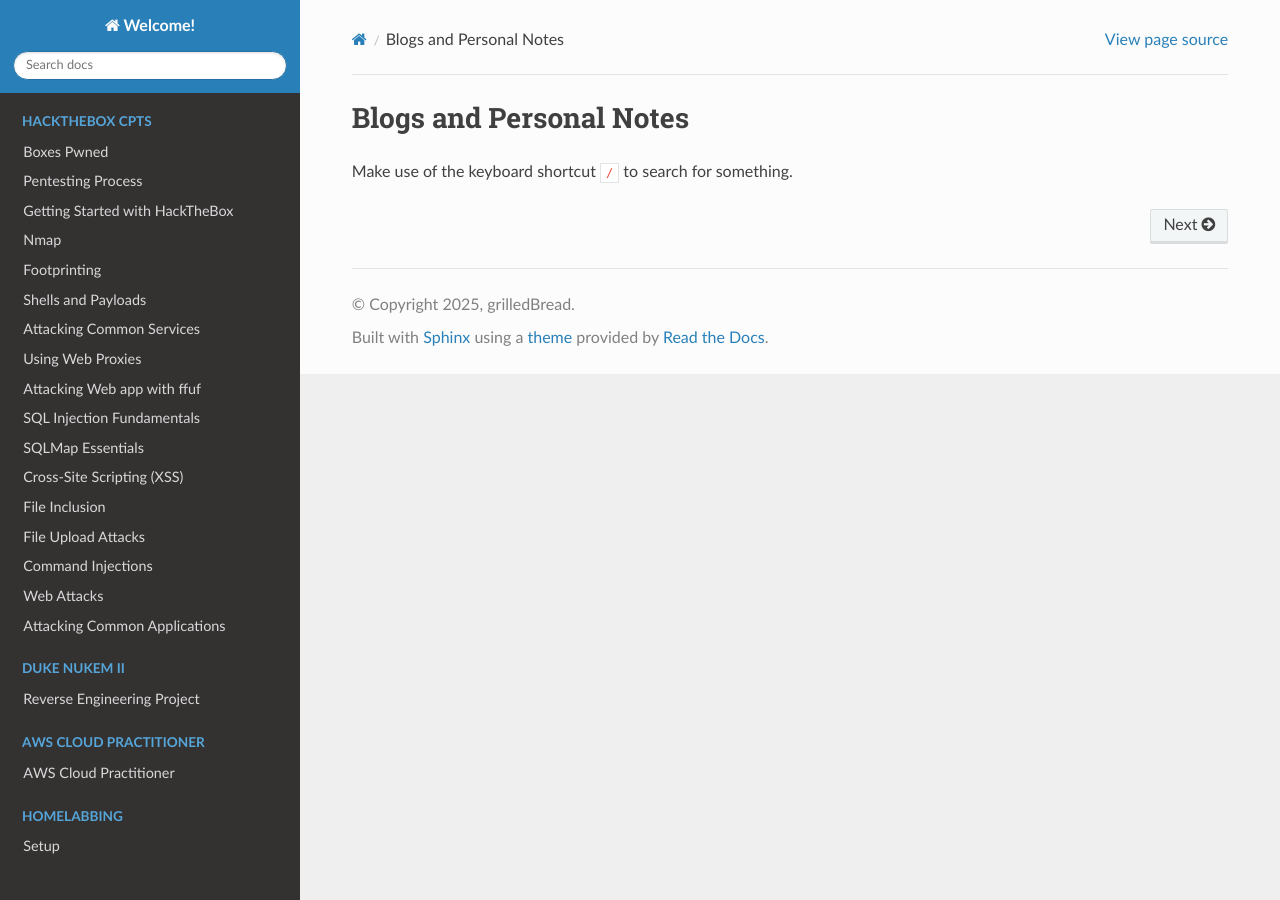
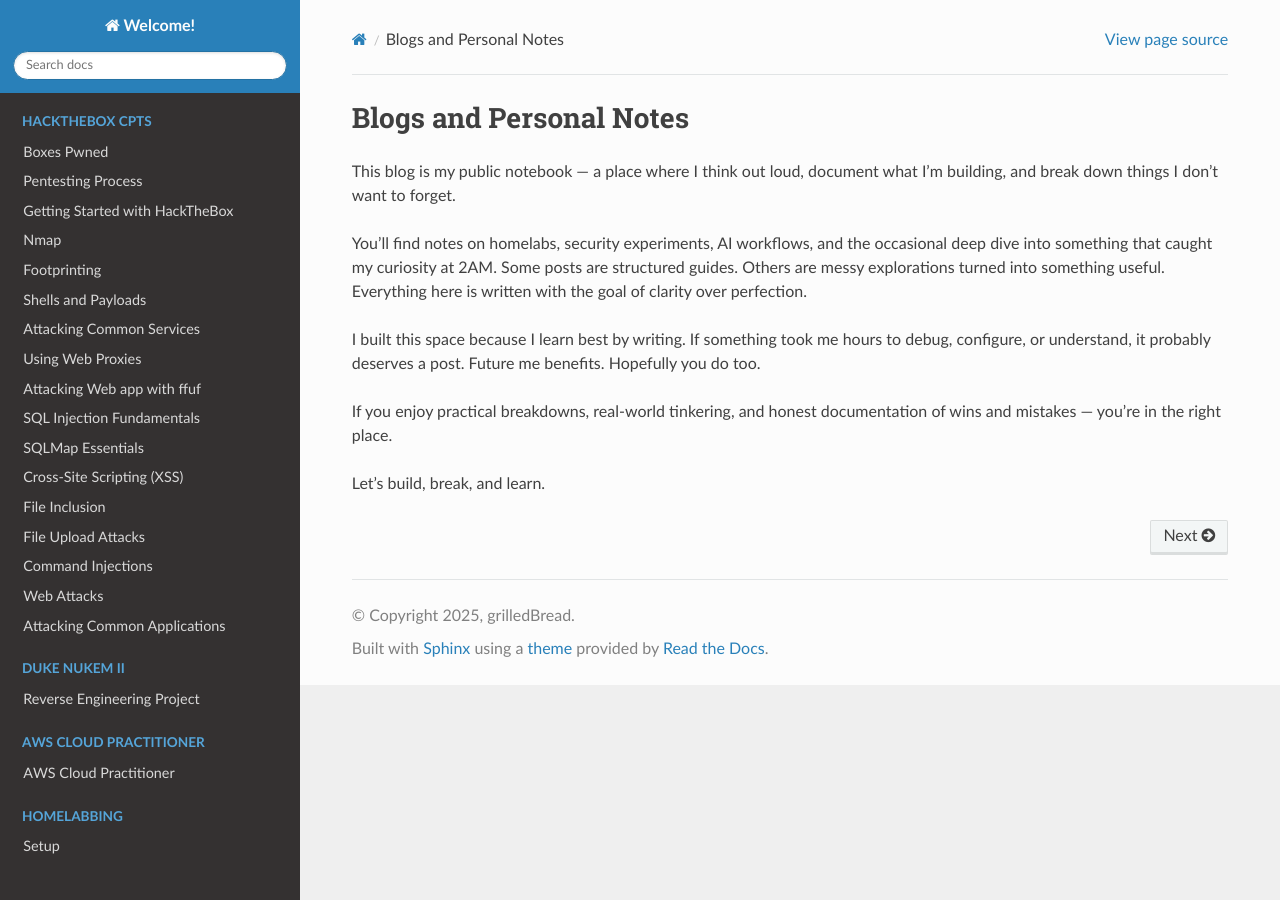
Before and after one commit to divyekalra1/rtd-personal-notes, a Sphinx documentation site: the page built from source/index.rst, in a window 1280 px wide. Built offline with Sphinx 7.4.7 and the Read the Docs theme 3.1.0, drawn with Linux system fonts in a browser that asks for light colours.

Commit message:
changed intro

```diff
--- a/source/index.rst
+++ b/source/index.rst
@@ -6,7 +6,15 @@
 Blogs and Personal Notes
 =============================
 
-Make use of the keyboard shortcut ``/`` to search for something.
+This blog is my public notebook — a place where I think out loud, document what I’m building, and break down things I don’t want to forget.
+
+You’ll find notes on homelabs, security experiments, AI workflows, and the occasional deep dive into something that caught my curiosity at 2AM. Some posts are structured guides. Others are messy explorations turned into something useful. Everything here is written with the goal of clarity over perfection.
+
+I built this space because I learn best by writing. If something took me hours to debug, configure, or understand, it probably deserves a post. Future me benefits. Hopefully you do too.
+
+If you enjoy practical breakdowns, real-world tinkering, and honest documentation of wins and mistakes — you’re in the right place.
+
+Let’s build, break, and learn.
 
 .. toctree::
    :maxdepth: 2
```
